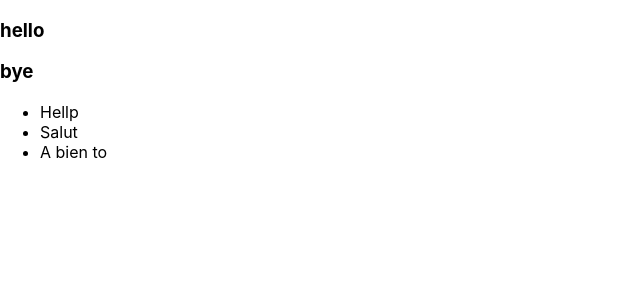
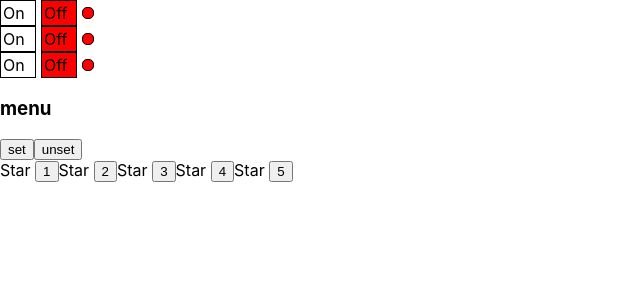
Before and after one commit to alexkarunny/abaKabPod, a React (Create React App) app: page / in a window 1280 px wide. Shown: the top 300 px of the page, without its empty margins (0-640 px from the left). Built offline with nearby package versions, Linux system fonts and the light colour scheme.

Commit message:
Lesson 6

```diff
--- a/src/App.tsx
+++ b/src/App.tsx
@@ -3,13 +3,21 @@ import './App.css';
 import Accordion from "./components/Accordion/Accordion";
 import {Rating} from "./components/Rating/Rating";
 import {PageTitle} from "./components/PageTitle/PageTitle";
+import {OnOff} from "./components/Switch/Switch";
+import {IndependentAccordion} from "./components/IndependentAccordion/IndependentAccordion";
+import {IndependentRating} from "./components/IndependentRating/IndependentRating";
 
 function App() {
     return (
         <div>
 
-            <Accordion title={"hello"} collapsed={true}/>
-            <Accordion title={"bye"} collapsed={false}/>
+            <OnOff />
+            <OnOff />
+            <OnOff />
+
+            <IndependentAccordion title={'menu'}/>
+
+            <IndependentRating/>
 
         </div>
     );
--- /dev/null
+++ b/src/components/IndependentAccordion/IndependentAccordion.tsx
@@ -0,0 +1,58 @@
+import React, {useState} from "react";
+
+type IndependentAccordionPropsType = {
+    title: string
+}
+
+export function IndependentAccordion(props: IndependentAccordionPropsType) {
+
+    let [collapsed, setCollapsed] = useState(false);
+
+    return (
+        <div>
+            <IndependentAccordionTitle text={props.title}/>
+            <button onClick={() => {
+                setCollapsed(true)
+            }}>set
+            </button>
+            <button onClick={() => {
+                setCollapsed(false)
+            }}>unset
+            </button>
+            {collapsed && <IndependentAccordionBody/>}
+        </div>
+    )
+}
+
+
+type IndependentAccordionTitlePropsType = {
+    text: string
+}
+
+function IndependentAccordionTitle(props: IndependentAccordionTitlePropsType) {
+
+    return (
+        <h3>{props.text}</h3>
+    );
+}
+
+function IndependentAccordionBody() {
+
+    return (
+        <ul>
+            <IndependentAccordionList text={'Hello'}/>
+            <IndependentAccordionList text={'Good morning'}/>
+            <IndependentAccordionList text={'Good night'}/>
+        </ul>
+    );
+}
+
+type IndependentAccordionListPropsTitle = {
+    text: string
+}
+
+function IndependentAccordionList(props: IndependentAccordionListPropsTitle) {
+    return (
+        <li>{props.text}</li>
+    )
+}
--- /dev/null
+++ b/src/components/IndependentRating/IndependentRating.tsx
@@ -0,0 +1,37 @@
+import React, {useState} from "react";
+
+type IndependentRatingPropsType = {
+    //value: 0 | 1 | 2 | 3 | 4 | 5
+}
+
+export function IndependentRating(props: IndependentRatingPropsType) {
+    let [light1, setLight1] = useState(false);
+    let [light2, setLight2] = useState(false);
+    let [light3, setLight3] = useState(false);
+    let [light4, setLight4] = useState(false);
+    let [light5, setLight5] = useState(false);
+
+    return (
+        <div>
+            <Star selected={light1}/><button onClick={() => {setLight1(true)}}>1</button>
+            <Star selected={light2}/><button onClick={() => {setLight2(true)}}>2</button>
+            <Star selected={light3}/><button onClick={() => {setLight3(true)}}>3</button>
+            <Star selected={light4}/><button onClick={() => {setLight4(true)}}>4</button>
+            <Star selected={light5}/><button onClick={() => {setLight5(true)}}>5</button>
+        </div>
+    );
+}
+
+type StarPropsType = {
+    selected: true | false
+}
+
+function Star(props: StarPropsType) {
+    console.log("star rendered")
+
+    if (props.selected === true) {
+        return <span><b>Star</b> </span>
+    } else {
+        return <span>Star </span>
+    }
+}
--- /dev/null
+++ b/src/components/Switch/Switch.tsx
@@ -0,0 +1,46 @@
+import React, {useState} from "react";
+
+type OnOffPropstype = {
+    //on: boolean
+}
+
+export function OnOff(props: OnOffPropstype) {
+    let [on, setOn] = useState(false);
+
+    const onStyle = {
+        width: "30px",
+        height: "20px",
+        border: "1px solid black",
+        display: "inline-block",
+        padding: "2px",
+        backgroundColor: on ? "green" : "white"
+    }
+
+    const offStyle = {
+        width: "30px",
+        height: "20px",
+        border: "1px solid black",
+        display: "inline-block",
+        marginLeft: "5px",
+        padding: "2px",
+        backgroundColor: on ? "white" : "red"
+    }
+
+    const indicatorStyle = {
+        width: "10px",
+        height: "10px",
+        borderRadius: "5px",
+        border: "1px solid black",
+        display: "inline-block",
+        marginLeft: "5px",
+        backgroundColor: on ? "green" : "red"
+    }
+
+    return (
+        <div>
+            <div style={onStyle} onClick={() => {setOn(true)}}>On</div>
+            <div style={offStyle} onClick={() => {setOn(false)}}>Off</div>
+            <div style={indicatorStyle}></div>
+        </div>
+    )
+}
```
